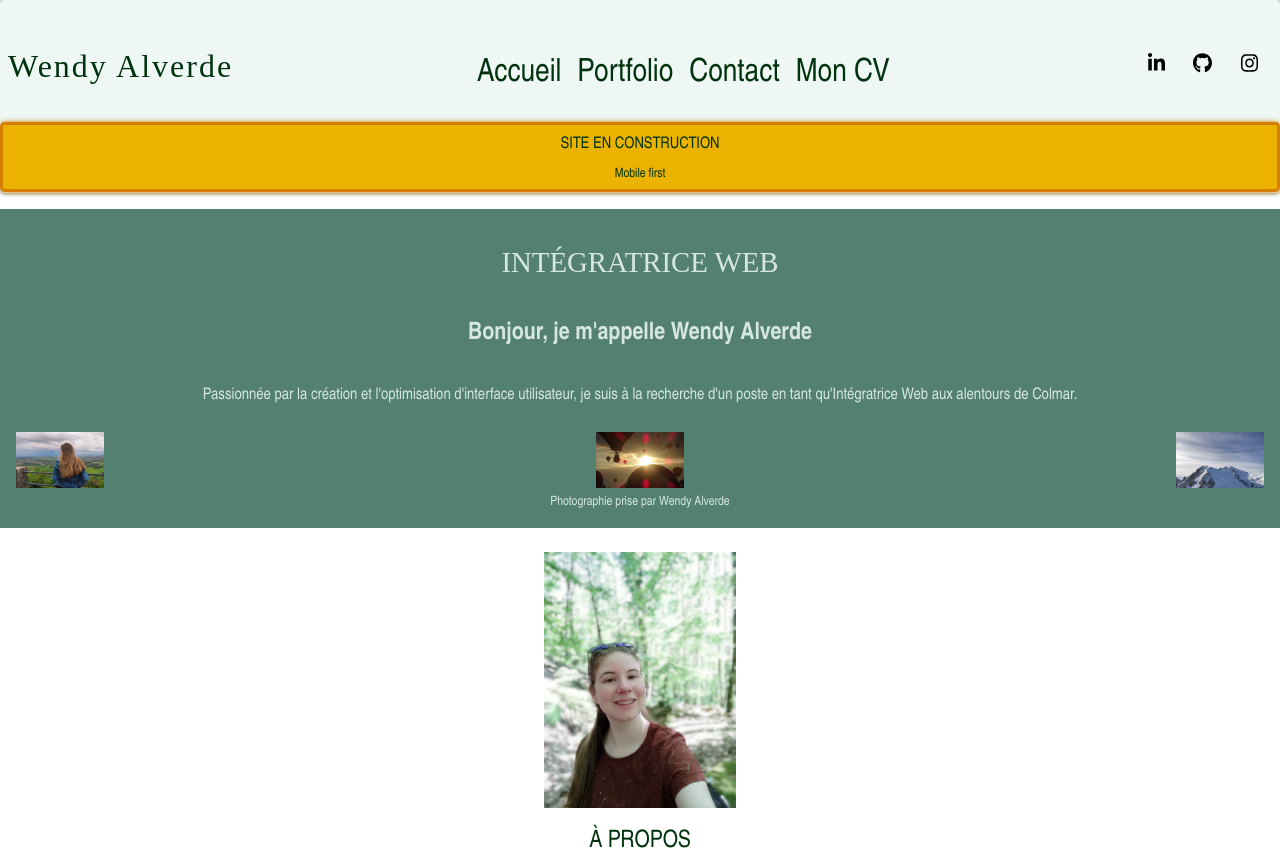
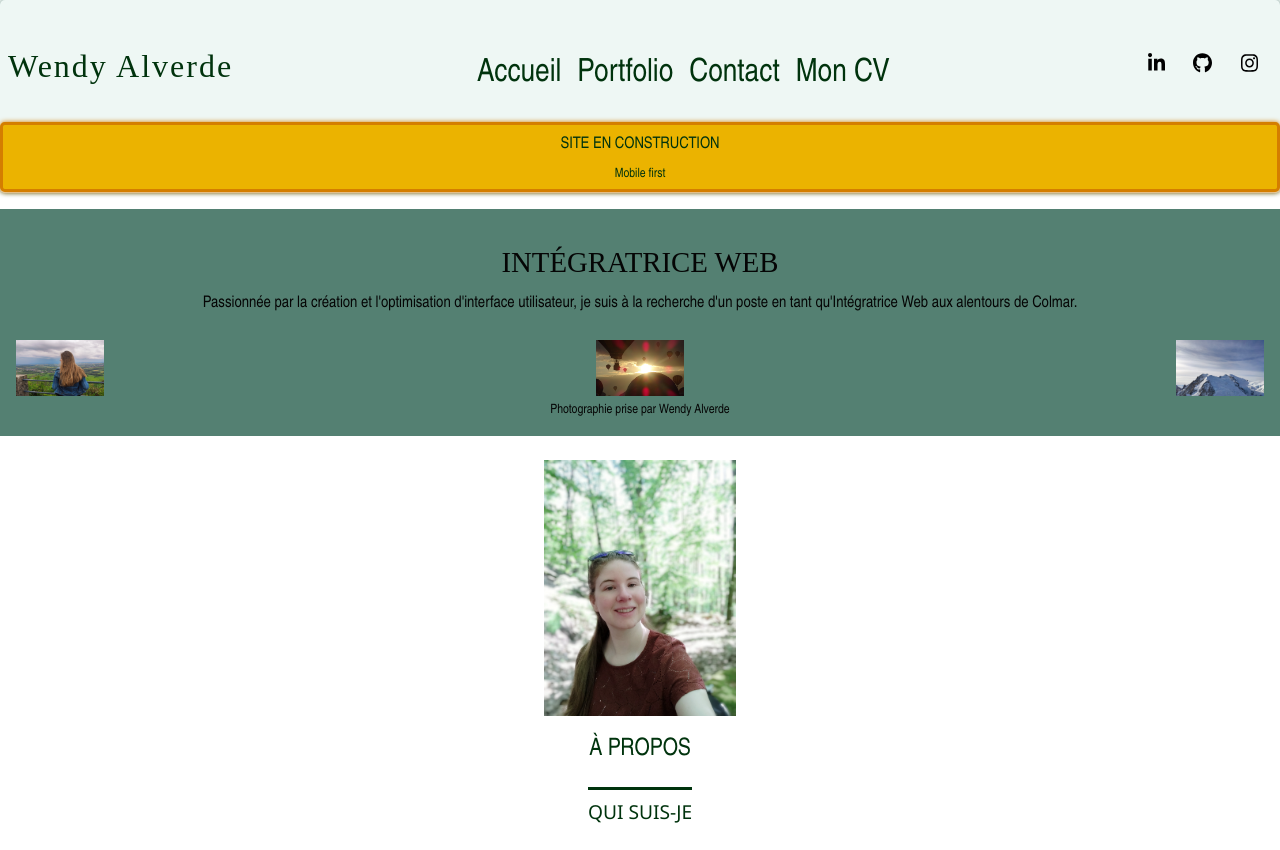
Before and after one commit to WendyAlverde/svelte-portfolio, a Svelte app: page / in a window 1280 px wide. Shown: the top 850 px of the page. Built offline with nearby package versions, Linux system fonts and the light colour scheme.

Commit message:
change-color-for-accessibility

```diff
--- a/src/lib/pages/Home.svelte
+++ b/src/lib/pages/Home.svelte
@@ -1,5 +1,5 @@
 <script>
-    // Import pictures
+    // -------- Import pictures
     // hero
     import profil from "../../assets/icons/site/home/profil/profil.webp"
     import hautbar from "../../assets/icons/site/home/paysages/hautbar.webp"
@@ -20,7 +20,7 @@
     import piskel from "../../assets/icons/site/home/imgskills/piskel.webp"
     import photoshop from "../../assets/icons/site/home/imgskills/photoshop.webp"
 
-    // ------- circularProgress
+    // -------- circularProgress
     const circularProgress = document.querySelectorAll(".circularProgress");
 
 </script>
@@ -30,7 +30,6 @@
     <section id="hero">
         <div class="left">
             <h1>Intégratrice Web</h1>
-            <p class="subtitle">Bonjour, je m'appelle Wendy Alverde</p>
             <p>Passionnée par la création et l'optimisation d'interface utilisateur, je suis à la recherche d'un poste en tant qu'Intégratrice Web aux alentours de Colmar. </p>
         </div>
         <div class="troisPhotos">
@@ -150,14 +149,8 @@
         flex-direction: column;
         text-align: center;
 
-        .subtitle {
-            font-weight: bold;
-            font-size: 1.5rem;
-            margin: 2rem 0;
-        }
-
         p {
-            color: var(--text-clair);
+            color: var(--text-black);
         }
 
         // ====  Pictures  ==== //
@@ -193,7 +186,7 @@
         h3 {
             margin-top: 1.2rem;
             padding-top: 0.5rem;
-            border-top: 0.2rem solid var(--color-hero);
+            border-top: 0.2rem solid var(--color-text);
         }
 
         .text {
@@ -207,7 +200,7 @@
 
     // ====  Skills  ==== //
     #skills {
-        background-color: var(--text-clair);
+        background-color: var(--background-clair);
 
         header p {
             font-weight: bold;
@@ -216,7 +209,6 @@
         }
 
         .itemskills {
-            background-color: var(--text-clair);
             padding: 1rem 0;
         }
 
@@ -235,7 +227,7 @@
                     height: 7rem;
                     border-radius: 50%;
                     border: 1rem solid rgb(186, 192, 221);
-                    background-color: var(--text-clair);
+                    background-color: var(--background-clair);
                     margin: 0.5rem;
                     display: flex;
                     justify-content: center;
--- a/src/style/app.scss
+++ b/src/style/app.scss
@@ -7,18 +7,40 @@
 
 /* root est au même niveau qu'HTML */
 :root {
-	/* Maintenant si on fait met une taille : 500px/16px = 31,25rem  tout s'armonise en concéquence donc plus d'autre px dans le reste du projet*/
+	/* 500px/16px = 31,25rem - tout s'armonise en conséquence */
 	font-size: 16px;
     /* Toutes les couleurs utilisées sur le site */
-    --color-text: #00330d;
-    --background-body: #ffffff;
-    --color-hero: #548072;
-    --color-passagesouris: #0ace0a;
-    --text-clair: #d6e7e1;
-    --background-entete: #eef7f4;
+    --background-entete: #eef7f4; /* Couleur de fond sur Header et Footer */
+    --background-body: #ffffff; /* Couleur de base du background */
+    --color-hero: #548072; /* Couleur de fond de hero */
+    --background-clair: #d6e7e1; /* Couleur de fond de skills */
+
+    --color-text: #00330d; /* Couleur texte sur fond blanc / Body */
+    --text-black: #050505; /* Couleur texte sur color hero */
+
+    --color-passagesouris: #0ace0a; /* Couleur hover sur la nav */
+
+
+
     // newcolor
     --blue-green: #169696;
+    // --text-in-white: #3C5D53;
 
+    // Couleur complémentaire #548072
+    --bleugris: #547880;
+    --bleuviolet:#546280;
+    --violet: #5c5480;
+    --violetmauve: #725480;
+    --mauve: #805462;
+
+    // Couleur complémentaire #d6e7e1
+    --bleugris-clair: #d6e5e7;
+    --bleuviolet-clair:#d6dce7;
+    --violet-clair: #d9d6e7;
+    --violetmauve-clair: #e1d6e7;
+    --mauve-clair: #e7d6e5;
+
+    --red:#C70039;
     // Revoir les couleurs pour l'accessibilité : https://webaim.org/resources/contrastchecker/
 }
 
@@ -32,12 +54,11 @@ body {
 h1, h2, h3, h4, h5, h6 {
     font-family: 'Playfair Display', serif;
     text-align: center;
-    color: var(--color-text);
     text-transform: uppercase;
 }
 
 h1 {
-    color: var(--text-clair);
+    color: var(--text-black);
     font-size: 1.8rem;
     margin-top: 2rem;
 }
```
